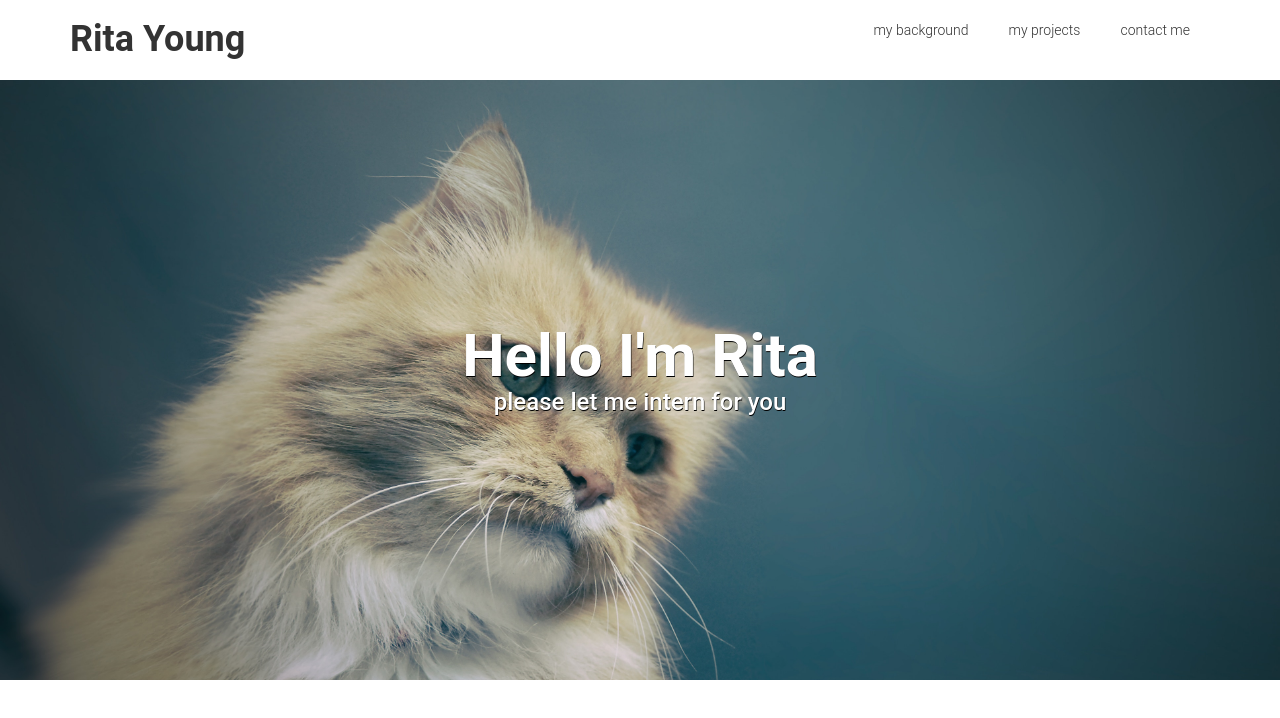
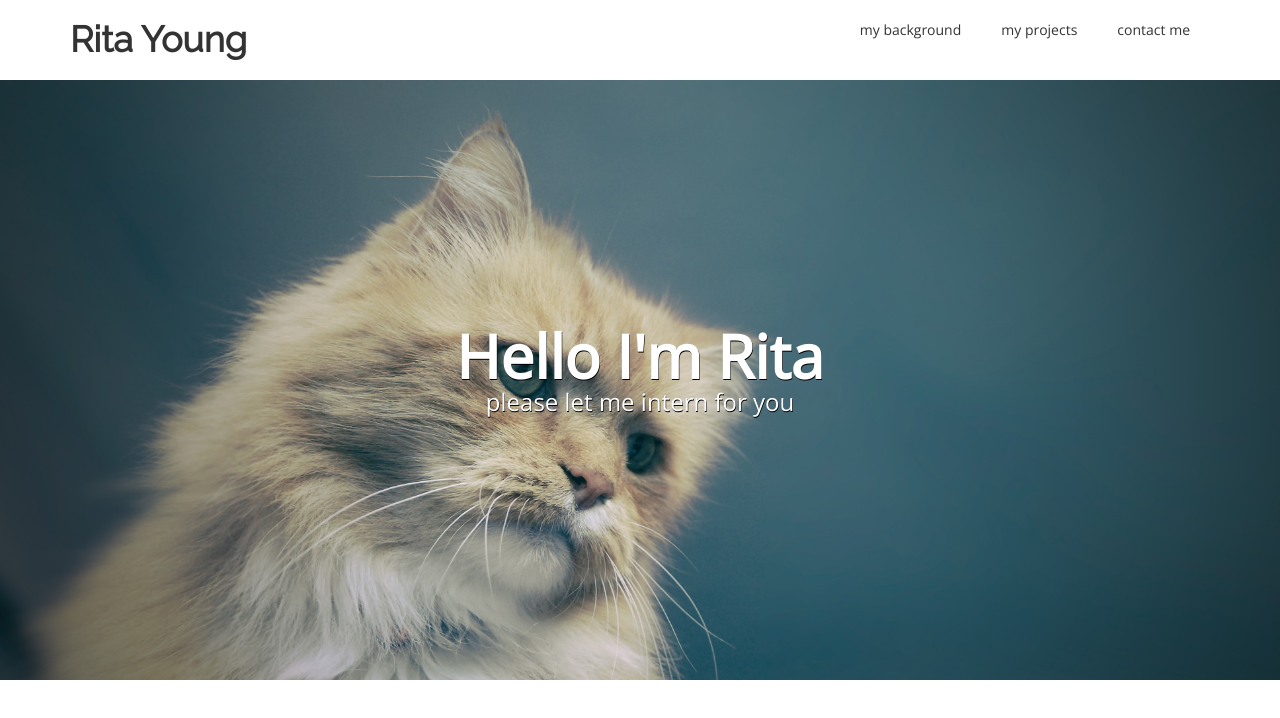
Before and after one commit to rita/rita.github.io, a plain HTML site: page index.html in a window 1280 px wide. Drawn offline with nearby package versions, Linux system fonts and the light colour scheme.

Commit message:
typography

```diff
--- a/index.html
+++ b/index.html
@@ -3,13 +3,14 @@
 	<title>Rita Young</title>
 	<link rel="stylesheet" href="https://maxcdn.bootstrapcdn.com/bootstrap/3.3.6/css/bootstrap.min.css">
 	<link rel="stylesheet" type="text/css" href="main.css">
+	<link href="https://fonts.googleapis.com/css?family=Open+Sans|Raleway" rel="stylesheet">
 </head>
 
 <body>
 	<header class="container">
 		<div class="row">
-			<h1 class="col-sm-8">Rita Young</h1>
-			<nav class="col-sm-4">
+			<h1 class="col-sm-6">Rita Young</h1>
+			<nav class="col-sm-6">
 				<p>my background</p>
 				<p>my projects</p>
 				<p>contact me</p>
--- a/main.css
+++ b/main.css
@@ -1,5 +1,6 @@
 h1 {
 	padding-left: 20px;
+	font-family: 'Raleway', sans-serif;
 }
 h2 {
 	text-align: center;
@@ -11,8 +12,11 @@ p {
 	padding-right: 200px;
 }
 
+p, body {
+	font-family: 'Open Sans', sans-serif;
+}
+
 body {
-	font-family: 'Roboto', sans-serif;
 	font-weight: 300;
 }
 
```
